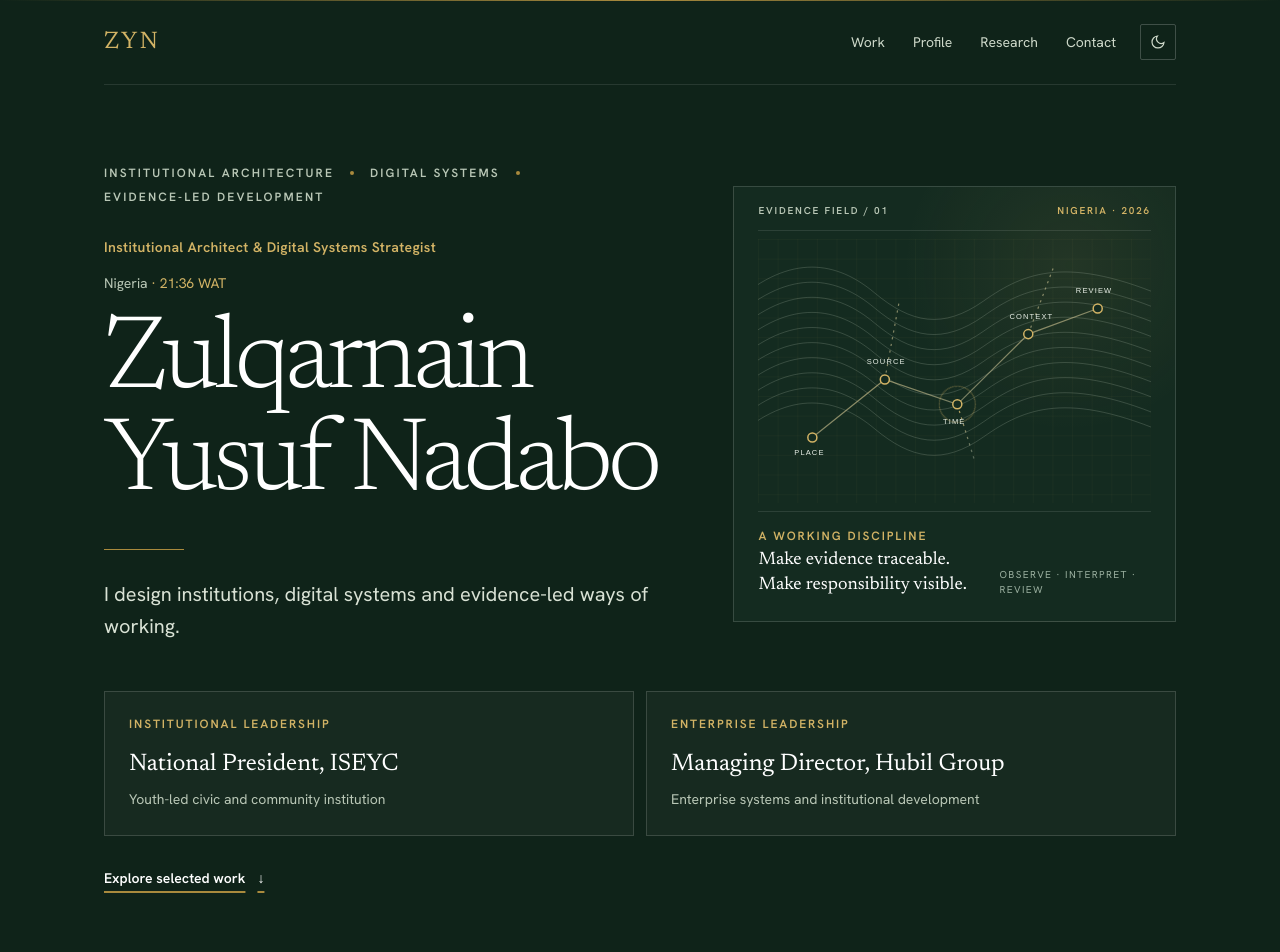
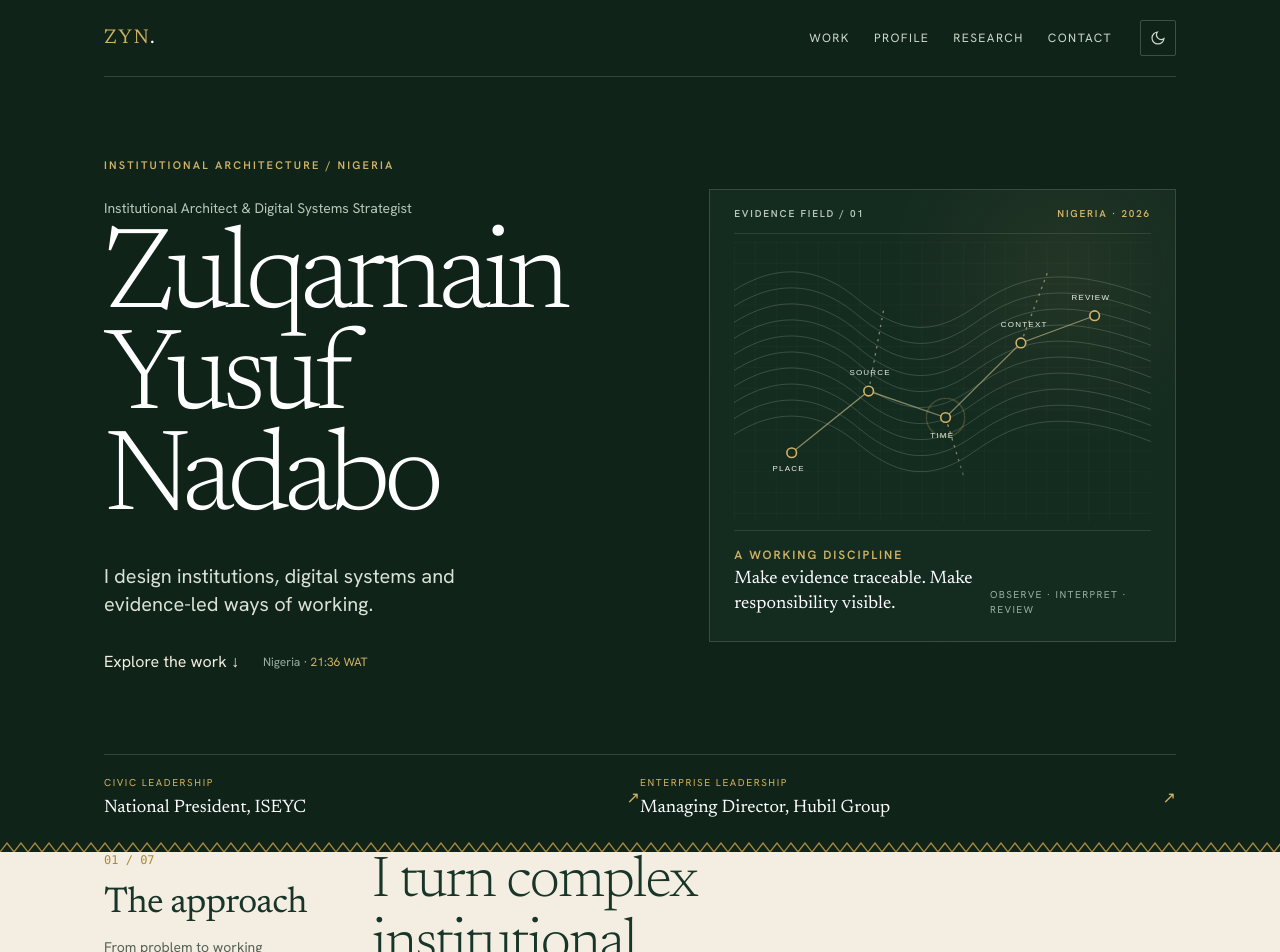
Before and after one commit to mrzulqarnainnadabo/zulqarnain-nadabo, a Next.js app: page / in a window 1280 px wide. Shown: the top 952 px of the page. Built offline with nearby package versions, Linux system fonts and the light colour scheme.

Commit message:
Rework hero and navigation into Scrolltide-inspired editorial system

```diff
--- a/components/Hero.jsx
+++ b/components/Hero.jsx
@@ -5,65 +5,48 @@ import { person, roles } from '@/lib/content';
 
 export default function Hero() {
   return (
-    <header className="relative overflow-hidden bg-ink text-cream">
-      <div aria-hidden="true" className="absolute inset-x-0 top-0 h-px bg-gradient-to-r from-transparent via-gold to-transparent" />
+    <header className="hero-shell relative overflow-hidden bg-ink text-cream">
       <div className="mx-auto max-w-6xl px-6 md:px-10">
-        <nav aria-label="Primary" className="flex items-center justify-between gap-4 border-b border-white/10 py-6 text-sm">
-          <a href="#top" className="font-serif text-2xl tracking-[.08em] text-goldl no-underline" aria-label="Top of page">ZYN</a>
-          <div className="flex items-center gap-4 sm:gap-6">
-            <ul className="flex flex-wrap justify-end gap-x-5 gap-y-2 text-[#cdd8c9] sm:gap-x-7">
-              <li><a className="underline-offset-4 hover:text-white hover:underline" href="#work">Work</a></li>
-              <li><a className="underline-offset-4 hover:text-white hover:underline" href="#leadership">Profile</a></li>
-              <li><a className="underline-offset-4 hover:text-white hover:underline" href="#research">Research</a></li>
-              <li><a className="underline-offset-4 hover:text-white hover:underline" href="#contact">Contact</a></li>
+        <nav aria-label="Primary" className="hero-nav flex items-center justify-between gap-4 border-b border-white/15 py-5 text-sm">
+          <a href="#top" className="font-serif text-xl tracking-[.08em] text-goldl no-underline" aria-label="Top of page">ZYN<span className="text-white">.</span></a>
+          <div className="flex items-center gap-4 sm:gap-7">
+            <ul className="flex flex-wrap justify-end gap-x-4 gap-y-2 text-xs uppercase tracking-[.12em] text-[#cdd8c9] sm:gap-x-6">
+              <li><a className="nav-link" href="#work">Work</a></li>
+              <li><a className="nav-link" href="#leadership">Profile</a></li>
+              <li><a className="nav-link" href="#research">Research</a></li>
+              <li><a className="nav-link" href="#contact">Contact</a></li>
             </ul>
             <ThemeToggle />
           </div>
         </nav>
 
-        <div id="top" className="grid gap-10 pb-14 pt-14 md:grid-cols-[1.12fr_.88fr] md:items-center md:gap-12 md:pb-20 md:pt-20">
-          <div>
-            <div className="rise mb-8 flex flex-wrap items-center gap-x-4 gap-y-2 text-xs font-semibold uppercase tracking-[.18em] text-[#b9c7b6]">
-              <span>Institutional architecture</span>
-              <span aria-hidden="true" className="h-1 w-1 rounded-full bg-gold" />
-              <span>Digital systems</span>
-              <span aria-hidden="true" className="h-1 w-1 rounded-full bg-gold" />
-              <span>Evidence-led development</span>
+        <div id="top" className="grid min-h-[76svh] gap-10 py-14 md:grid-cols-[1.08fr_.92fr] md:items-center md:py-20">
+          <div className="relative z-10">
+            <p className="rise mb-6 text-[11px] font-semibold uppercase tracking-[.2em] text-goldl">Institutional architecture / Nigeria</p>
+            <p className="rise-2 mb-3 text-sm text-[#b9c7b6]">{person.role}</p>
+            <h1 className="rise-2 max-w-[10ch] font-serif text-[clamp(3.5rem,9vw,7.6rem)] font-light leading-[.88] tracking-[-.055em] text-white">{person.name}</h1>
+            <p className="rise-3 mt-7 max-w-[38ch] text-lg leading-relaxed text-[#d9e2d5] md:text-xl">{person.sentence}</p>
+            <div className="rise-3 mt-8 flex flex-wrap items-center gap-x-6 gap-y-3">
+              <a href="#work" className="hero-cta">Explore the work <span aria-hidden="true">↓</span></a>
+              <span className="text-xs text-[#9aaf9f]"><LocalTime place={person.location} /></span>
             </div>
-
-            <p className="rise-2 mb-4 text-sm font-semibold tracking-wide text-goldl">{person.role}</p>
-            <p className="rise-2 mb-5 text-sm text-[#b9c7b6]"><LocalTime place={person.location} /></p>
-            <h1 className="rise-2 max-w-4xl font-serif text-[clamp(2.8rem,8.5vw,6.5rem)] font-light leading-[.98] tracking-[-.045em] text-white">
-              {person.name}
-            </h1>
-            <div className="rise-3 mt-8 h-px w-20 bg-gold" />
-            <p className="rise-3 mt-7 max-w-2xl text-lg leading-relaxed text-[#d9e2d5] md:text-xl md:leading-relaxed">
-              {person.sentence}
-            </p>
           </div>
 
           <div className="rise-3 md:pl-2">
             <EvidenceField />
           </div>
+        </div>
 
-          <div className="rise-4 md:col-span-2">
-            <ul className="grid gap-3 sm:grid-cols-2">
-              {roles.map((r, i) => (
-                <li key={r.id}>
-                  <a href={r.href} className="group flex h-full min-h-28 flex-col justify-between border border-white/15 bg-white/[.03] p-5 transition-colors hover:border-gold/70 hover:bg-white/[.06] md:p-6">
-                    <span className="mb-4 block text-xs font-semibold uppercase tracking-[.16em] text-goldl">
-                      {i === 0 ? 'Institutional leadership' : 'Enterprise leadership'}
-                    </span>
-                    <span className="block font-serif text-xl leading-snug text-white md:text-2xl">{r.title}</span>
-                    <span className="mt-2 block text-sm leading-relaxed text-[#b9c7b6]">{r.sub}</span>
-                  </a>
-                </li>
-              ))}
-            </ul>
-            <a href="#work" className="mt-8 inline-flex items-center gap-3 text-sm font-semibold text-white underline decoration-gold decoration-2 underline-offset-8 hover:text-goldl">
-              Explore selected work <span aria-hidden="true">↓</span>
+        <div className="hero-roles grid gap-0 border-t border-white/15 sm:grid-cols-2">
+          {roles.map((role, index) => (
+            <a key={role.id} href={role.href} className="role-line group flex items-center justify-between gap-4 py-5">
+              <span>
+                <span className="block text-[10px] uppercase tracking-[.16em] text-goldl">{index === 0 ? 'Civic leadership' : 'Enterprise leadership'}</span>
+                <span className="mt-1 block font-serif text-lg text-white">{role.title}</span>
+              </span>
+              <span aria-hidden="true" className="text-goldl transition-transform group-hover:translate-x-1">↗</span>
             </a>
-          </div>
+          ))}
         </div>
       </div>
       <div className="zig" aria-hidden="true" />
```
